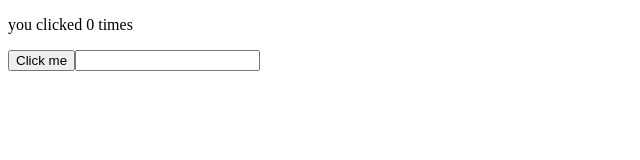
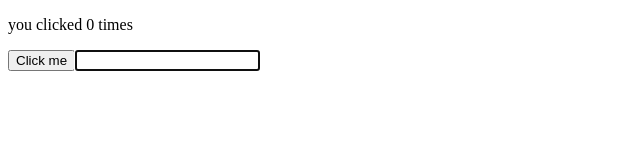
Before and after one commit to jungcolor/myapp, a React (Create React App) app in the folder basic-react/: page / in a window 1280 px wide. Shown: the top 160 px of the page, without its empty margins (0-640 px from the left). Built offline with nearby package versions, Linux system fonts and the light colour scheme; the HTML template or start-up script is replaced by a standard one.

Commit message:
add to useRef

```diff
--- a/basic-react/src/practice/hook.tsx
+++ b/basic-react/src/practice/hook.tsx
@@ -1,10 +1,11 @@
-import { Dispatch, SetStateAction, useEffect, useState } from "react";
+import { Dispatch, SetStateAction, useEffect, useRef, useState } from "react";
 
 function Hook() {
     // 배열 구조분해 할당을 활용
     // useState의 인자는 초기값을 넣어줌
     const [count, setCount] = useState(0);
     const [value, setValue] = useInput('');
+    const inputRef = useRef<HTMLInputElement>(null);
 
     // useEffect가 실행되는 시점에 DOM이 업데이트되었음을 보장
     useEffect(() => {
@@ -17,11 +18,16 @@ function Hook() {
         // 정리(clean up)가 필요하지 않은 경우 아무것도 반환하지 않음
     });
 
+    useEffect(() => {
+        // useRef >>> inputRef.current
+        inputRef.current?.focus();
+    });
+
     return (
         <div>
             <p>you clicked {count} times</p>
             <button onClick={() => setCount(count + 1)}>Click me</button>
-            <input type="text" onChange={setValue} value={value} />
+            <input type="text" onChange={setValue} value={value} ref={inputRef} />
         </div>
     );
 }
```
